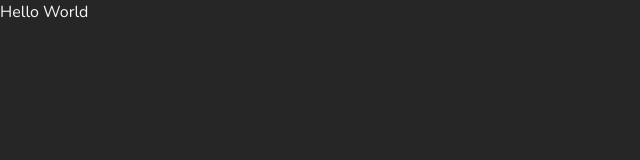
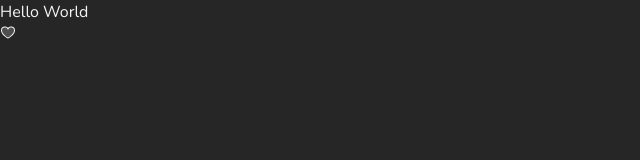
Before and after one commit to tiago-forward/asian-series, a Next.js app: page / in a window 1280 px wide. Shown: the top 160 px of the page, without its empty margins (0-640 px from the left). Built offline with nearby package versions, Linux system fonts and the light colour scheme.

Commit message:
installed phosphor-icons

```diff
--- a/src/app/page.tsx
+++ b/src/app/page.tsx
@@ -1,5 +1,10 @@
+import { Heart } from "@phosphor-icons/react/dist/ssr";
+
 export default function Home() {
   return (
-    <h1>Hello World</h1>
+    <>
+      <h1>Hello World</h1>
+      <Heart weight="duotone" />
+    </>
   );
 }
```
Also changed, not shown: package.json (+6 -5 lines), 1 other file (tests, documents, lock files or other folders).
